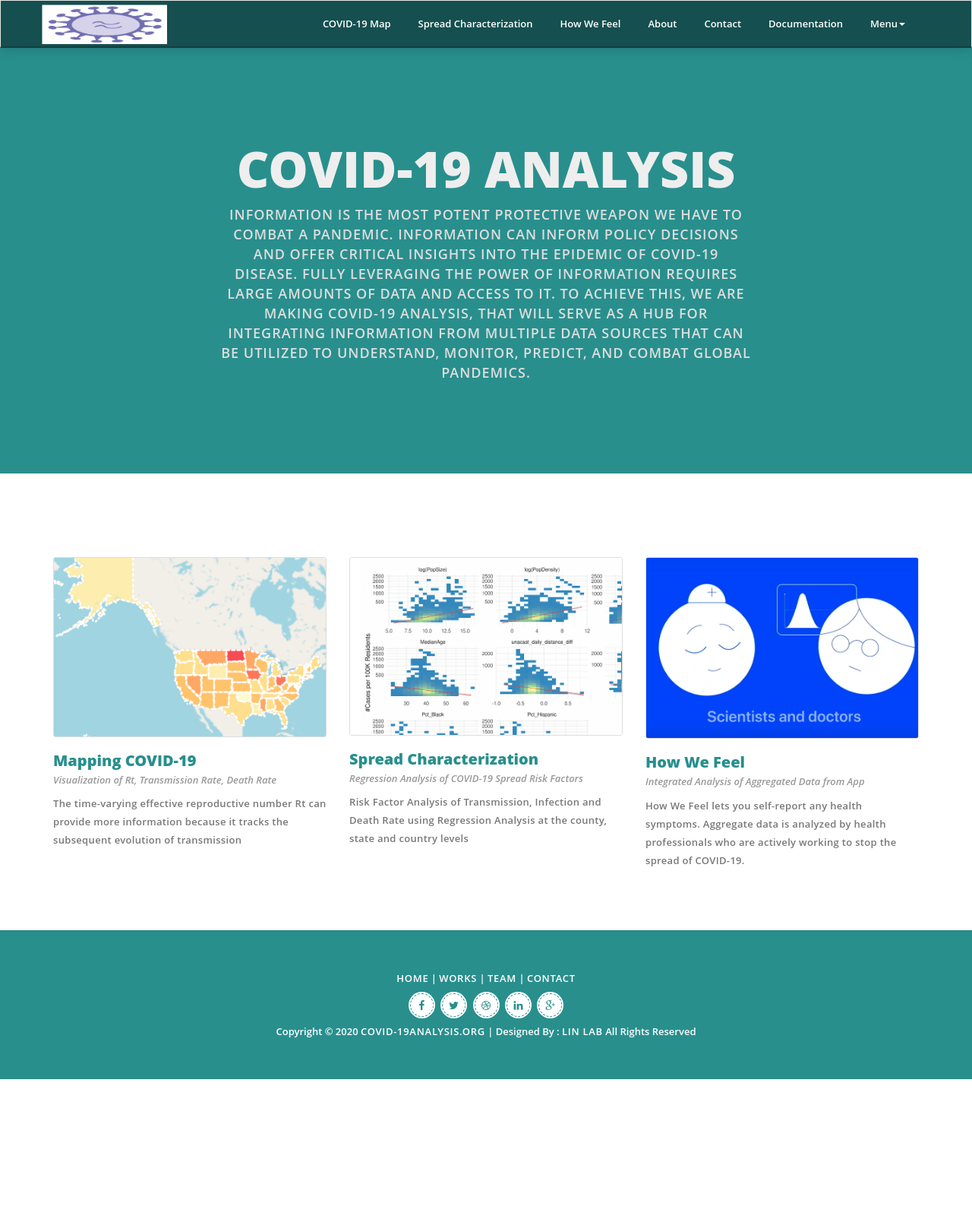
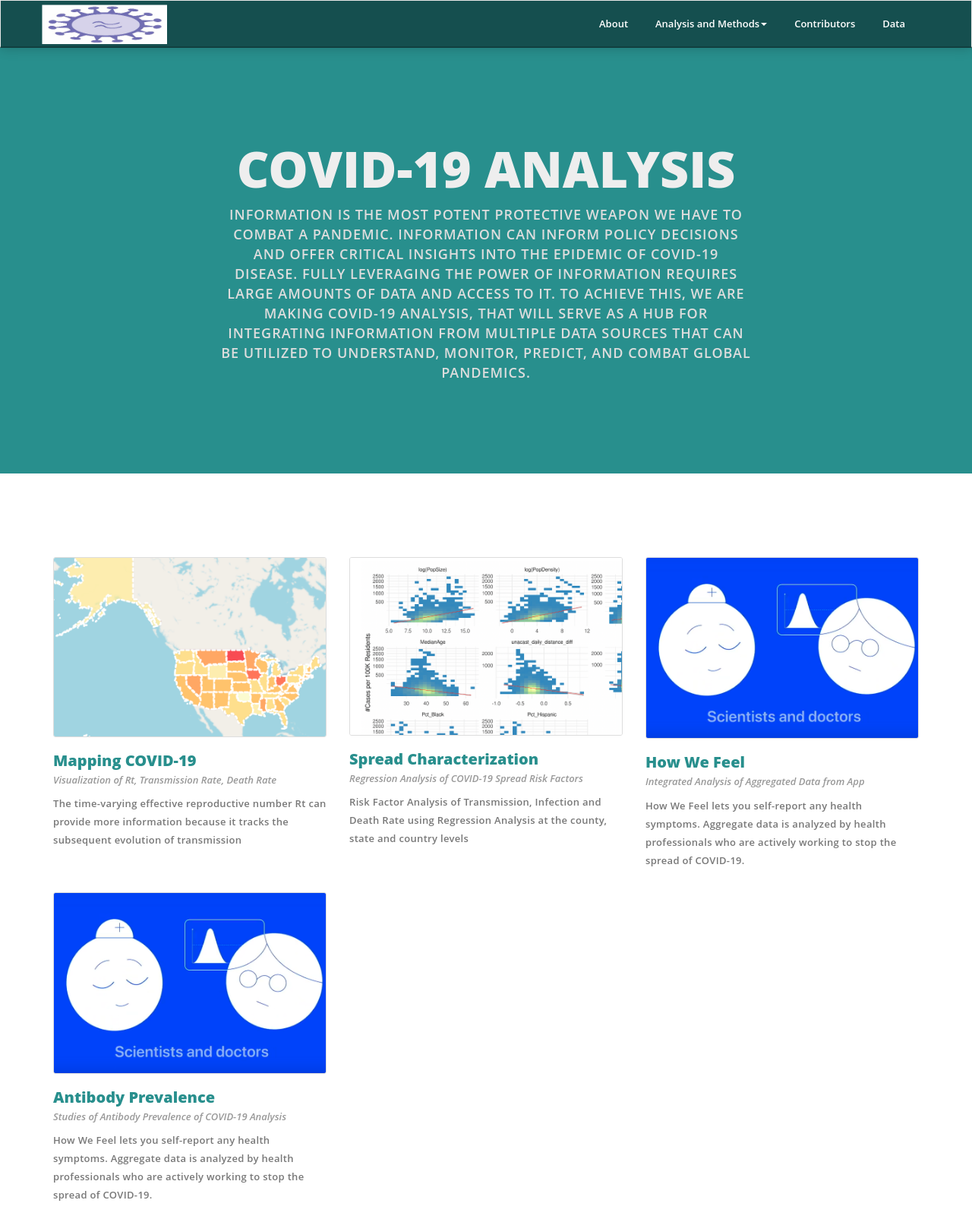
Before and after one commit to covid19-analysis/covid19-analysis.github.io, a plain HTML site: page index.html in a window 1280 px wide. Shown: the top 1600 px of the page at 76% size. Before the commit the page ends 1420 px from the top, so only its background shows below. Drawn offline with Linux system fonts and the light colour scheme.

Commit message:
incoporated Xihong's suggestion

```diff
--- a/index.html
+++ b/index.html
@@ -45,22 +45,19 @@
 						<!-- Collect the nav links, forms, and other content for toggling -->
 						<div class="collapse navbar-collapse" id="bs-example-navbar-collapse-1">
 							<ul class="nav navbar-nav navbar-right">
-								<li><a href="https://hsph-covid-study.herokuapp.com/">COVID-19 Map</a></li>
-								<li><a href="https://hsph-covid-study.herokuapp.com/">Spread Characterization</a></li>
-								<li><a href="https://hsph-covid-study.herokuapp.com/">How We Feel</a></li>
 								<li><a href="https://covid19-analysis.github.io/registration.html">About</a></li>
-								<li><a href="https://covid19-analysis.github.io/login.html">Contact</a></li>
-								<li><a href="login.html">Documentation</a></li>
 								<li class="dropdown">
-									<a href="#" class="dropdown-toggle" data-toggle="dropdown">Menu<span class="caret"></span></a>
+									<a href="#" class="dropdown-toggle" data-toggle="dropdown">Analysis and Methods<span class="caret"></span></a>
 									<ul class="dropdown-menu" role="menu">
-										<li><a href="https://hsph-covid-study.herokuapp.com/">Rt</a></li>
-										<li><a href="https://www.coronaviruscensuscollective.org/">How</a></li>
-										<li><a href="https://content.sph.harvard.edu/xlin/">Lin Lab</a></li>
-										<li><a href="https://content.sph.harvard.edu/xlin/people.html">Team</a></li>
-										<li><a href="https://content.sph.harvard.edu/xlin/publications.html">Papers</a></li>
+										<li><a href="https://hsph-covid-study.herokuapp.com/">COVID-19 Map</a></li>
+										<li><a href="https://hsph-covid-study.herokuapp.com/">Spread Characterization</a></li>
+								    <li><a href="https://hsph-covid-study.herokuapp.com/">How We Feel</a></li>
+										<li><a href="https://hsph-covid-study.herokuapp.com/">Antibody Prevalence</a></li>
 									</ul>
 								</li>
+								<li><a href="https://content.sph.harvard.edu/xlin/people.html">Contributors</a></li>
+								<li><a href="https://covid19-analysis.github.io/login.html">Data</a></li>
+								<!-- <li><a href="https://content.sph.harvard.edu/xlin/publications.html">Publication</a></li> -->
 							</ul>
 						</div><!-- /.navbar-collapse -->
 					</div><!-- /.container-fluid -->
@@ -122,8 +119,9 @@
 					<!--	<h2>Upcoming events</h2> -->
 					</div>
 					<div class="row">
+
 						<div class="col-md-4 col-sm-4">
-							<!-- event item -->
+						<!-- event item -->
 							<div class="event-item">
 								<!-- image -->
 								<a href="https://hsph-covid-study.herokuapp.com/"><img class="img-responsive" src="img/SubDomain/1.png" alt="Events"/></a>
@@ -135,8 +133,9 @@
 								<p>The time-varying effective reproductive number Rt can provide more information because it tracks the subsequent evolution of transmission</p>
 							</div>
 						</div>
+
 						<div class="col-md-4 col-sm-4">
-							<!-- event item -->
+						<!-- event item -->
 							<div class="event-item">
 								<!-- image -->
 								<a href="https://hsph-covid-study.herokuapp.com/"><img class="img-responsive" src="img/SubDomain/2.png" alt="Events" /></a>
@@ -148,8 +147,9 @@
 								<p>Risk Factor Analysis of Transmission, Infection and Death Rate using Regression Analysis at the county, state and country levels</p>
 							</div>
 						</div>
+
 						<div class="col-md-4 col-sm-4">
-							<!-- event item -->
+						<!-- event item -->
 							<div class="event-item">
 								<!-- image -->
 								<a href="howwefeel.covid19-analysis.org"><img class="img-responsive" src="img/SubDomain/3.png" alt="Events"/></a>
@@ -161,6 +161,24 @@
 								<p>How We Feel lets you self-report any health symptoms. Aggregate data is analyzed by health professionals who are actively working to stop the spread of COVID-19. </p>
 							</div>
 						</div>
+
+						<div class="col-md-4 col-sm-4">
+						<!-- event item -->
+							<div class="event-item">
+								<!-- image -->
+								<a href="howwefeel.covid19-analysis.org"><img class="img-responsive" src="img/SubDomain/3.png" alt="Events"/></a>
+								<!-- heading -->
+								<h4><a href="https://howwefeel.org/">Antibody Prevalence</a></h4>
+								<!-- sub text -->
+								<span class="sub-text">Studies of Antibody Prevalence of COVID-19 Analysis</span>
+								<!-- paragraph -->
+								<p>How We Feel lets you self-report any health symptoms. Aggregate data is analyzed by health professionals who are actively working to stop the spread of COVID-19. </p>
+							</div>
+						</div>
+
+
+
+
 					</div>
 				</div>
 			</div>
```
